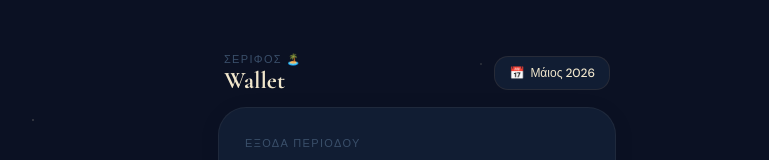
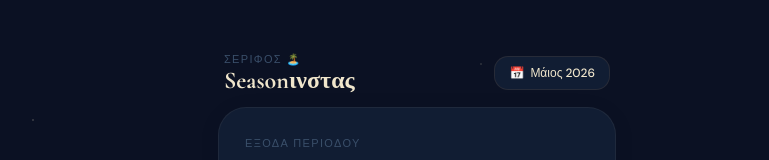
Before and after one commit to socrates2121/wallet-app, a Next.js app: page / in a window 1280 px wide. Shown: the top 160 px of the page, without its empty margins (223-992 px from the left). Built offline with nearby package versions, Linux system fonts and the light colour scheme.

Commit message:
Update FinanceApp.jsx

```diff
--- a/components/FinanceApp.jsx
+++ b/components/FinanceApp.jsx
@@ -305,7 +305,7 @@ function AppHeader({view,setView,periodProps,settings,T}) {
         : <div>
             <div style={{fontSize:"11px",color:T.t3,letterSpacing:".12em",textTransform:"uppercase",marginBottom:"3px"}}>{settings.island||"Wallet"} 🏝️</div>
             <div style={{fontSize:"24px",fontWeight:700,fontFamily:"'Cormorant Garamond',serif",color:T.t1,lineHeight:1}}>
-              {settings.name?`Γεια, ${settings.name}`:"Wallet"}
+              {settings.name?`Γεια, ${settings.name}`:"Seasonινστας"}
             </div>
           </div>
       }
@@ -694,7 +694,7 @@ function SettingsView({T,settings,onUpdate,onClear}) {
         </div>
       </div>
       <div style={{textAlign:"center",padding:"8px 0 4px"}}>
-        <div style={{fontSize:"11px",color:T.t3}}>Financial Tracker · Made with ☀️</div>
+        <div style={{fontSize:"11px",color:T.t3}}>Tutto Passa</div>
       </div>
     </div>
   );
```
